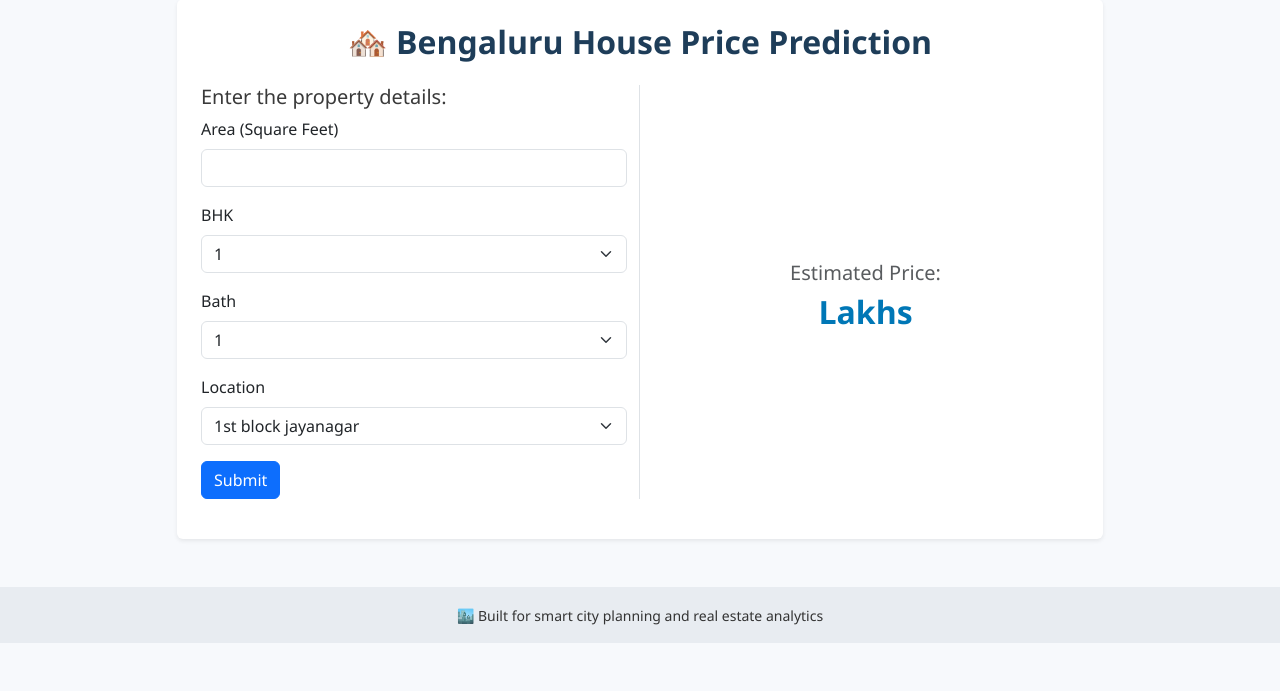
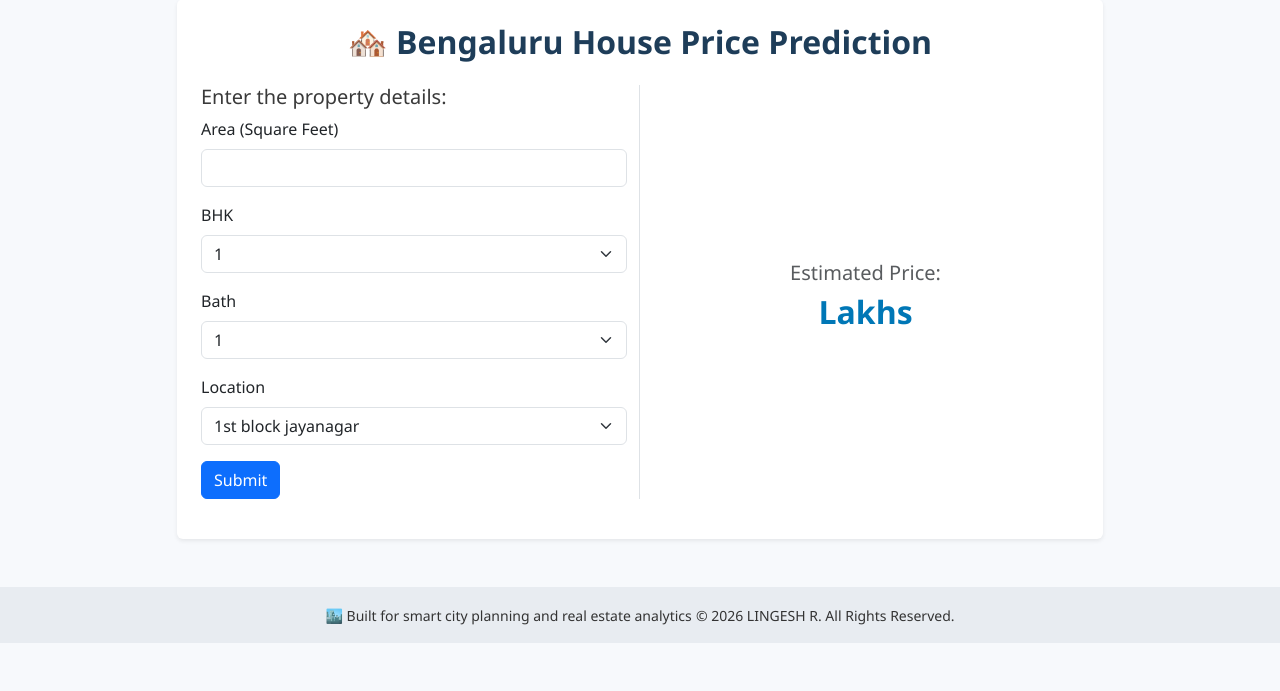
Before and after one commit to Lingesh-7/Real-Estate-Prediction-ML, a Flask app: page / in a window 1280 px wide. Shown: the part 109-800 px from the top of the page. Run offline with Flask 3, Linux system fonts and the light colour scheme; some libraries are stand-ins or nearby versions.

Commit message:
Update base.html

```diff
--- a/templates/base.html
+++ b/templates/base.html
@@ -38,6 +38,8 @@
     <!-- Footer -->
     <footer class="text-center py-3 mt-4" style="background-color: #e8ecf1; color: #333;">
       <small>🏙️ Built for smart city planning and real estate analytics</small>
+
+      <small>© 2026 LINGESH R. All Rights Reserved.</small>
     </footer>
 
     <!-- Bootstrap JS -->
```
